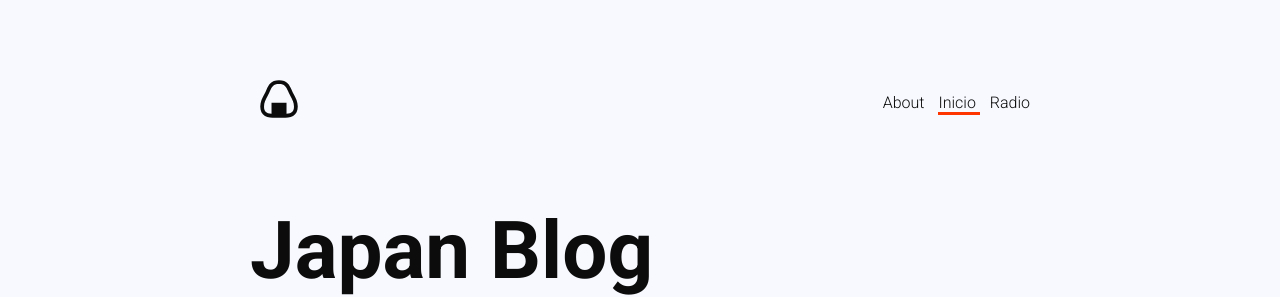
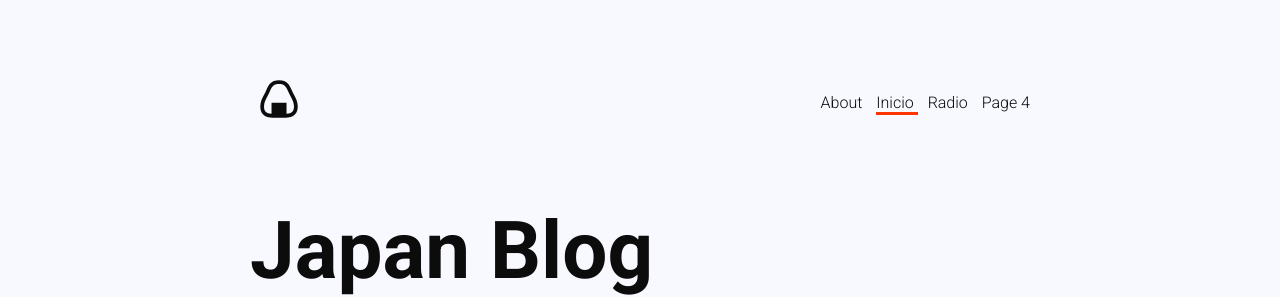
Before and after one commit to shapessss/japanblog, a Jekyll site: the page built from index.html, in a window 1280 px wide and 900 px high. Shown: the top 297 px of the window. Built offline with Jekyll 4.4.1, drawn with Linux system fonts in a browser that asks for light colours; a script that is not in the unit is left out.

Commit message:
Update Config “navigation”

```diff
--- a/_data/navigation.yml
+++ b/_data/navigation.yml
@@ -5,3 +5,5 @@ items:
     link: /
   - name: Radio
     link: https://internetpublicradio.live
+  - name: Page 4
+    link: page-4
```
